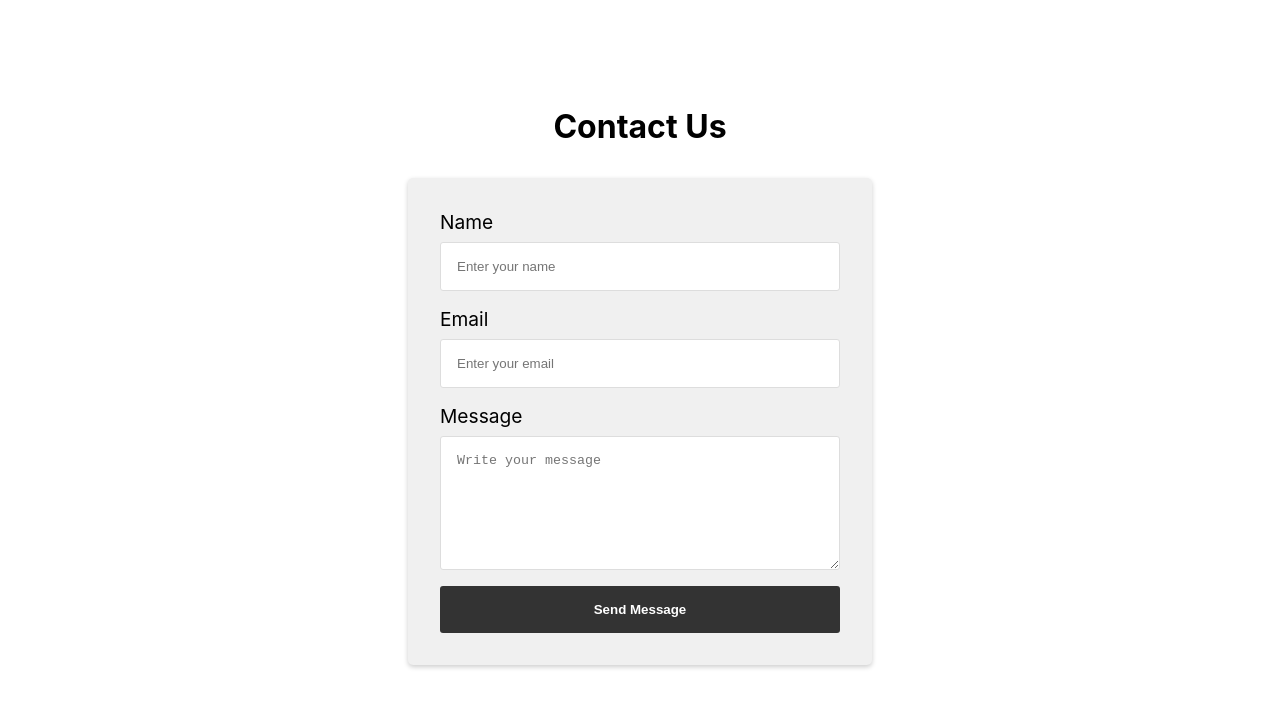
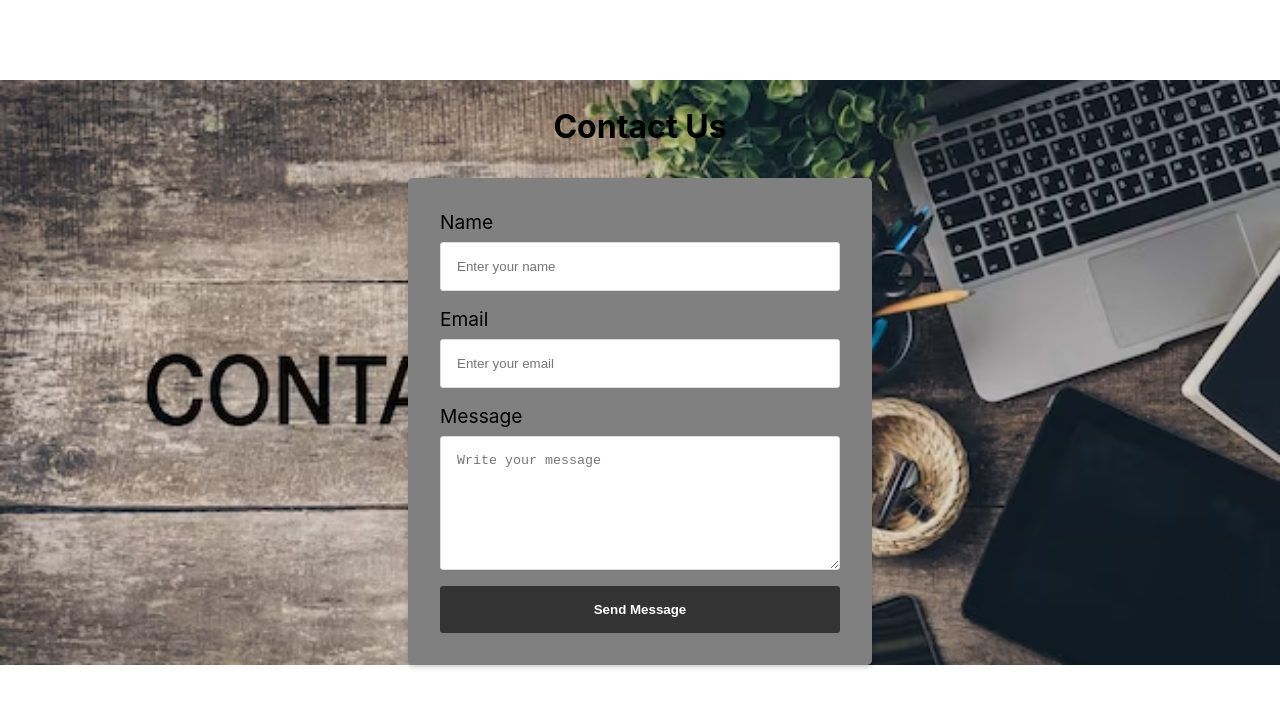
Before and after one commit to vishnukoyyada/amazon-clone, a React (Create React App) app: page /contact in a window 1280 px wide. Shown: the top 708 px of the page. Built offline with nearby package versions, Linux system fonts and the light colour scheme.

Commit message:
added background to the contact form

```diff
--- a/src/comp/Contact/Contact.css
+++ b/src/comp/Contact/Contact.css
@@ -6,8 +6,11 @@
   align-items: center;
   margin-top: 5rem;
   margin-bottom: 5rem;
+  background-image: url('../../assets/contact.avif'); /* Replace with your image path */
+  background-size: cover;
+ /* Resize the image to cover the container */
+ /* Center the image horizontally and vertically */
 }
-
   .contact-title {
     font-size: 2rem;
     font-weight: bold;
@@ -20,7 +23,7 @@
     width: 400px;
     padding: 2rem;
     border-radius: 5px;
-    background-color: #f0f0f0;
+    background-color: grey;
     box-shadow: 0 2px 5px rgba(0, 0, 0, 0.2);
   }
 
@@ -46,7 +49,7 @@
     border: none;
     border-radius: 3px;
     background-color: #333;
-    color: #fff;
+    color: white;
     font-weight: bold;
     cursor: pointer;
     transition: background-color 0.2s ease-in-out;
```
Also changed, not shown: src/assets/contact.avif (added). Lines whose indentation alone changed are shown as unchanged.
